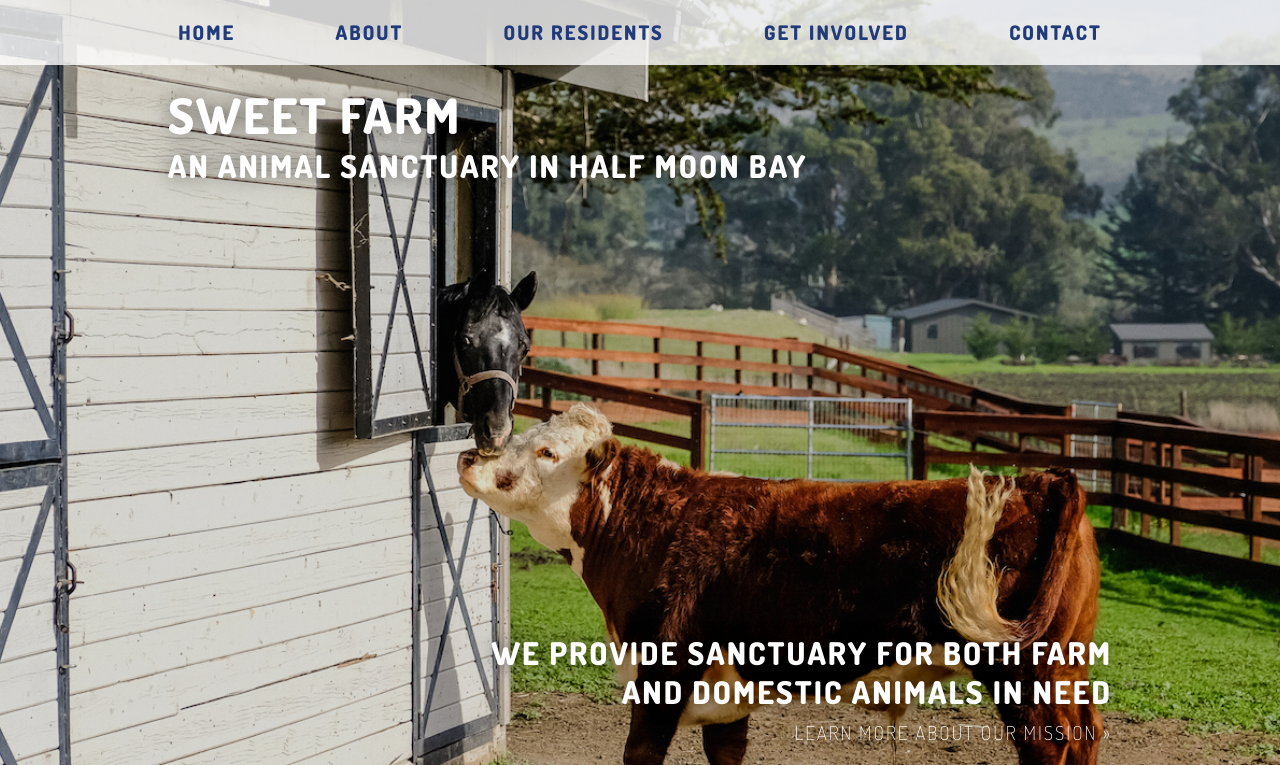
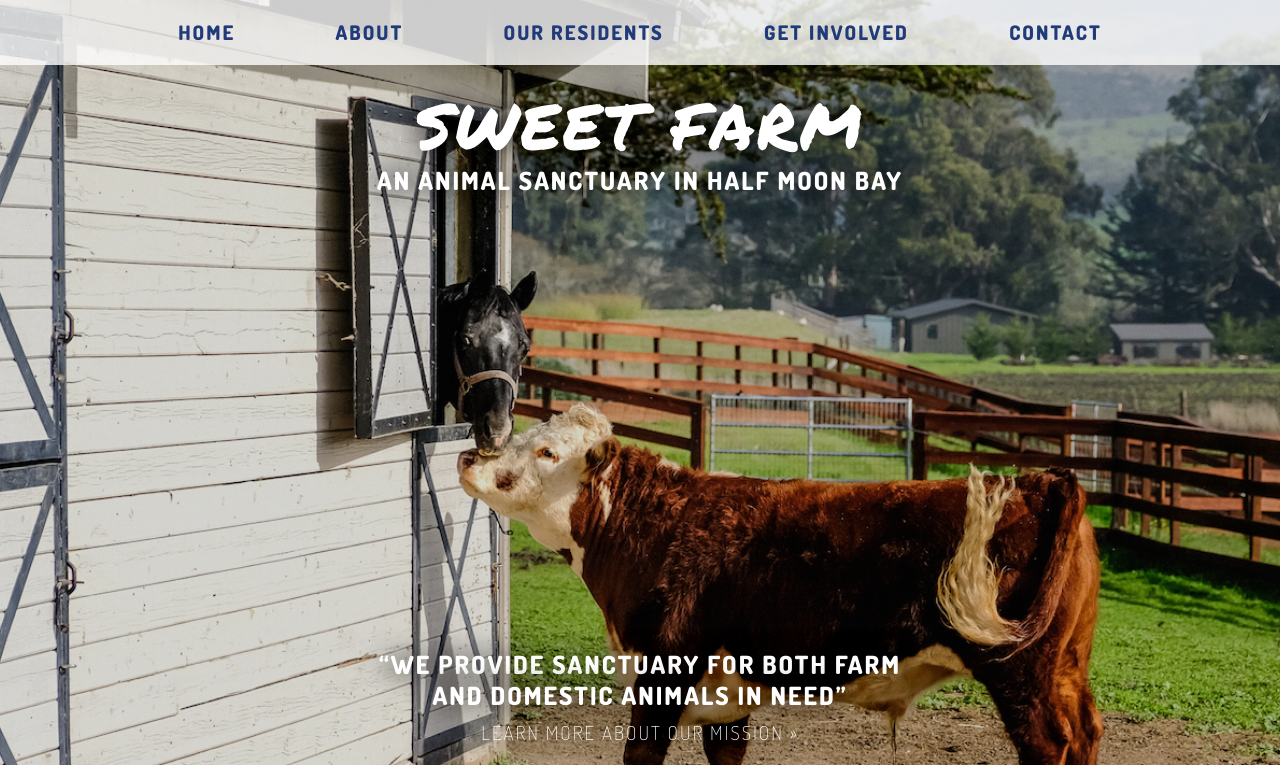
Before and after one commit to sweetfarm/sweetfarm.org, a Jekyll site: the page built from index.html, in a window 1280 px wide. Shown: the top 765 px of the page. Built offline with Jekyll 4.4.1, drawn with Linux system fonts in a browser that asks for light colours; grey boxes are pictures that could not be loaded.

Commit message:
everything working except blog posts

```diff
--- a/_sass/fonts.scss
+++ b/_sass/fonts.scss
@@ -47,7 +47,21 @@
   unicode-range: U+0000-00FF, U+0131, U+0152-0153, U+02C6, U+02DA, U+02DC, U+2000-206F, U+2074, U+20AC, U+2212, U+2215;
 }
 
-@mixin font-properties($weight:200) {
+/* latin */
+@font-face {
+  font-family: 'Permanent Marker';
+  font-style: normal;
+  font-weight: 400;
+  src: local('Permanent Marker'), local('PermanentMarker'), url(/fonts/permanentmarker/v5/9vYsg5VgPHKK8SXYbf3sMio-5Z6V1O0VBgfXWFfbB4c.woff2) format('woff2');
+  unicode-range: U+0000-00FF, U+0131, U+0152-0153, U+02C6, U+02DA, U+02DC, U+2000-206F, U+2074, U+20AC, U+2212, U+2215;
+}
+
+@mixin font-handwriting {
+  font-family: 'Permanent Marker', cursive;
+  font-weight: 400;
+}
+
+@mixin font-sans($weight:200) {
   font-family: 'Dosis', sans-serif;
   font-weight: $weight;
 }
--- a/_sass/layouts/default.scss
+++ b/_sass/layouts/default.scss
@@ -22,15 +22,15 @@
 }
 
 body, .font-base {
-	@include font-properties;
+	@include font-sans;
 }
 
 em, b, strong, .font-emphasis {
-	@include font-properties(500);
+	@include font-sans(500);
 }
 
 h1, h2, h3, h4, h5, h6, .font-header {
-	@include font-properties(800);
+	@include font-sans(800);
 }
 
 h1, h2, h3, h4, h5, h6 {
@@ -91,12 +91,8 @@
 	}
 }
 
-.text-glow {
-	text-shadow: 0 0 $size-unit white;
-}
-
 .text-shadow {
-	text-shadow: 0 0 $size-unit rgba(0,0,0,0.5);
+	text-shadow: 0 0 26px rgba(0,0,0,1);
 }
 
 .text-content {
--- a/css/index.scss
+++ b/css/index.scss
@@ -1,29 +1,28 @@
 ---
 ---
 
+@import 'fonts';
 @import 'layouts/default';
 @import 'includes/article';
 
 main > section:first-child {
-	position: relative;
+	text-align:center;
 	copy {
 		margin-bottom: auto;
-		h1, h3 {
-			color: $color-title;
+		color: $color-title;
+		h1 {
+			font-size: 4em;
+			@include font-handwriting;
 		}
 	}
 	aside {
 		width: 100%;
-		text-align: right;
 		margin-top: auto;
 		flex-grow: 0;
 		color: $color-background;
 		text-transform: uppercase;
-		h3 {
+		h4 {
 			padding-bottom: $size-unit-half;
-		}
-		a {
-			font-size: larger;
 		}
 	}
 }
--- a/index.html
+++ b/index.html
@@ -8,10 +8,10 @@
 <section class="text-shadow">
 	<copy>
 		<h1>Sweet Farm</h1>
-		<h3>An animal sanctuary in Half Moon Bay</h3>
+		<h4>An animal sanctuary in Half Moon Bay</h4>
 	</copy>
 	<aside>
-		<h3>We provide sanctuary for both farm<br>and domestic animals in need</h3>
+		<h4>&ldquo;We provide sanctuary for both farm<br>and domestic animals in need&rdquo;</h4>
 		<a class="link-light" href="/about">Learn more about our mission &raquo;</a>
 	</aside>
 </section>
```
Also changed, not shown: fonts/permanentmarker/v5/9vYsg5VgPHKK8SXYbf3sMio-5Z6V1O0VBgfXWFfbB4c.woff2 (added), img/cows-and-goats.jpg.
